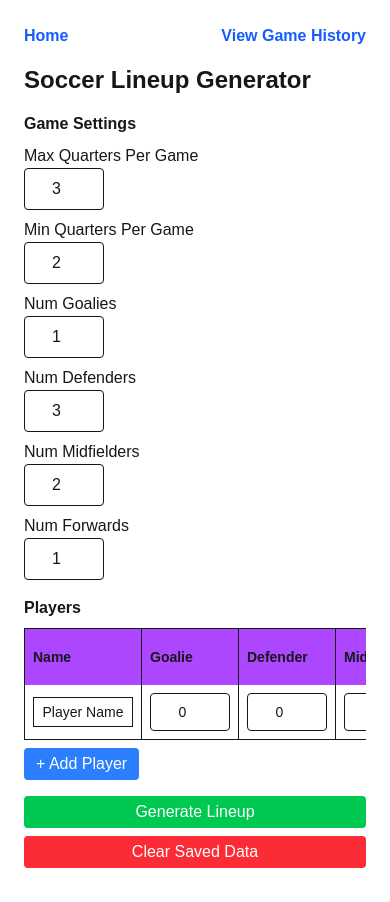
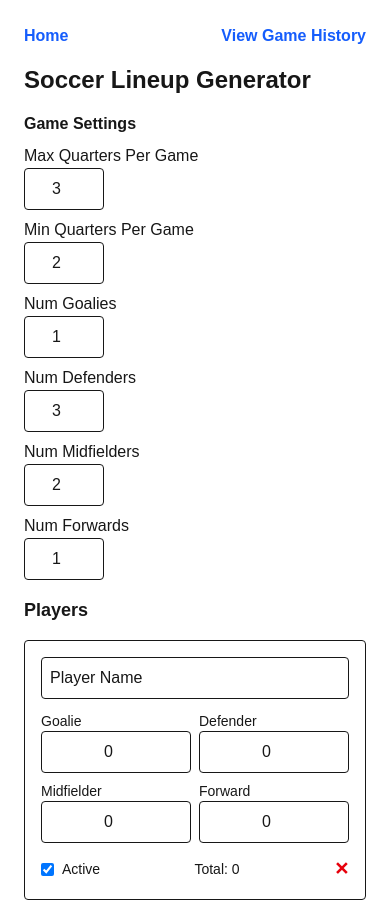
Before and after one commit to AbelAguilarAguirre/GamePlanGenerator, a Next.js app: page / in a window 390 px wide. Shown: the top 902 px of the page. Built offline with nearby package versions, Linux system fonts and the light colour scheme.

Commit message:
mobile refinements table and inputs

```diff
--- a/src/app/page.tsx
+++ b/src/app/page.tsx
@@ -266,197 +266,170 @@ export default function SoccerLineupGenerator() {
                 </div>
             </div>
 
-            <div className="space-y-2">
-                <h2 className="font-semibold">Players</h2>
-                <div className="overflow-x-auto">
-                    <table className="w-full text-left border ">
-                        <thead>
-                            <tr className="bg-purple-500">
-                                <th className="p-2 text-sm sm:text-base border-r">
-                                    Name
-                                </th>
-                                <th className="p-2 text-sm sm:text-base border-r">
-                                    Goalie
-                                </th>
-                                <th className="p-2 text-sm sm:text-base border-r">
-                                    Defender
-                                </th>
-                                <th className="p-2 text-sm sm:text-base border-r">
-                                    Midfielder
-                                </th>
-                                <th className="p-2 text-sm sm:text-base border-r">
-                                    Forward
-                                </th>
-                                <th className="p-2 text-sm sm:text-base border-r">
-                                    Total
-                                </th>
-                                <th className="p-2 text-sm sm:text-base border-r">
-                                    This Game
-                                </th>
-                                <th className="p-2 text-sm sm:text-base border-r">
-                                    Remove
-                                </th>
-                                <th className="p-2 text-sm sm:text-base border-r">
-                                    Active
-                                </th>
-                            </tr>
-                        </thead>
+            <div className="space-y-4">
+                <h2 className="font-semibold text-lg">Players</h2>
 
-                        <tbody>
-                            {players.map((p, idx) => (
-                                <tr
+                {players.map((player, idx) => (
+                    <div
                         key={idx}
-                                    className={
-                                        p.active
-                                            ? ""
-                                            : "bg-gray-100 text-gray-400"
-                                    }
+                        className={`border p-4 rounded space-y-3 ${
+                            player.active === false
+                                ? "bg-gray-100 text-gray-400"
+                                : ""
+                        }`}
                     >
-                                    <td className="p-2 text-center text-sm sm:text-base border-r">
+                        {/* Player Name */}
                         <input
                             type="text"
-                                            inputMode="text"
-                                            autoComplete="off"
-                                            className="border p-1 w-25 sm:w-30 text-center"
-                                            value={p.name}
+                            value={player.name}
+                            placeholder="Player Name"
+                            className="border p-2 w-full rounded"
                             onChange={(e) => {
                                 const updated = [...players];
-                                                updated[idx].name =
-                                                    e.target.value;
+                                updated[idx].name = e.target.value;
                                 setPlayers(updated);
                             }}
                         />
-                                    </td>
-                                    <td className="p-2 text-center text-sm sm:text-base border-r">
+
+                        {/* Position Counts */}
+                        <div className="grid grid-cols-2 gap-2 sm:grid-cols-4">
+                            {/* Goalie */}
+                            <div className="flex flex-col">
+                                <label className="text-sm font-medium">
+                                    Goalie
+                                </label>
                                 <input
                                     type="number"
-                                            inputMode="numeric"
-                                            pattern="[0-9]*"
-                                            className="border p-2 w-20 sm:w-16 text-center rounded"
-                                            value={p.goalieCount}
+                                    min={0}
+                                    step={1}
+                                    value={player.goalieCount}
+                                    className="border p-2 text-center rounded w-full"
                                     onChange={(e) => {
                                         const val = Math.max(
                                             0,
-                                                    parseInt(e.target.value) ||
-                                                        0
+                                            parseInt(e.target.value) || 0
                                         );
                                         const updated = [...players];
                                         updated[idx].goalieCount = val;
                                         setPlayers(updated);
                                     }}
                                 />
-                                    </td>
-                                    <td className="p-2 text-center text-sm sm:text-base border-r">
+                            </div>
+
+                            {/* Defender */}
+                            <div className="flex flex-col">
+                                <label className="text-sm font-medium">
+                                    Defender
+                                </label>
                                 <input
                                     type="number"
-                                            inputMode="numeric"
-                                            pattern="[0-9]*"
-                                            className="border p-2 w-20 sm:w-16 text-center rounded"
-                                            value={p.defenderCount}
+                                    min={0}
+                                    step={1}
+                                    value={player.defenderCount}
+                                    className="border p-2 text-center rounded w-full"
                                     onChange={(e) => {
                                         const val = Math.max(
                                             0,
-                                                    parseInt(e.target.value) ||
-                                                        0
+                                            parseInt(e.target.value) || 0
                                         );
                                         const updated = [...players];
-                                                updated[idx].defenderCount =
-                                                    val;
+                                        updated[idx].defenderCount = val;
                                         setPlayers(updated);
                                     }}
                                 />
-                                    </td>
-                                    <td className="p-2 text-center text-sm sm:text-base border-r">
+                            </div>
+
+                            {/* Midfielder */}
+                            <div className="flex flex-col">
+                                <label className="text-sm font-medium">
+                                    Midfielder
+                                </label>
                                 <input
                                     type="number"
-                                            inputMode="numeric"
-                                            pattern="[0-9]*"
-                                            className="border p-2 w-20 sm:w-16 text-center rounded"
-                                            value={p.midfielderCount}
+                                    min={0}
+                                    step={1}
+                                    value={player.midfielderCount}
+                                    className="border p-2 text-center rounded w-full"
                                     onChange={(e) => {
                                         const val = Math.max(
                                             0,
-                                                    parseInt(e.target.value) ||
-                                                        0
+                                            parseInt(e.target.value) || 0
                                         );
                                         const updated = [...players];
-                                                updated[idx].midfielderCount =
-                                                    val;
+                                        updated[idx].midfielderCount = val;
                                         setPlayers(updated);
                                     }}
                                 />
-                                    </td>
-                                    <td className="p-2 text-center text-sm sm:text-base border-r">
+                            </div>
+
+                            {/* Forward */}
+                            <div className="flex flex-col">
+                                <label className="text-sm font-medium">
+                                    Forward
+                                </label>
                                 <input
                                     type="number"
-                                            inputMode="numeric"
-                                            pattern="[0-9]*"
-                                            className="border p-2 w-20 sm:w-16 text-center rounded"
-                                            value={p.forwardCount}
+                                    min={0}
+                                    step={1}
+                                    value={player.forwardCount}
+                                    className="border p-2 text-center rounded w-full"
                                     onChange={(e) => {
                                         const val = Math.max(
                                             0,
-                                                    parseInt(e.target.value) ||
-                                                        0
+                                            parseInt(e.target.value) || 0
                                         );
                                         const updated = [...players];
                                         updated[idx].forwardCount = val;
                                         setPlayers(updated);
                                     }}
                                 />
-                                    </td>
-                                    <td className="p-2 text-center text-sm sm:text-base border-r">
-                                        {p.goalieCount +
-                                            p.defenderCount +
-                                            p.midfielderCount +
-                                            p.forwardCount}
-                                    </td>
-                                    <td
-                                        className={`p-2 text-center text-sm sm:text-base border-r ${
-                                            (p.quartersThisGame || 0) <
-                                            settings.minQuartersPerGame
-                                                ? "bg-yellow-100 text-yellow-700 font-semibold"
-                                                : ""
-                                        }`}
-                                    >
-                                        {p.quartersThisGame ?? 0}
-                                    </td>
+                            </div>
+                        </div>
 
-                                    <td className="p-2 text-center text-sm sm:text-base border-r">
+                        {/* Active Toggle & Total */}
+                        <div className="flex items-center justify-between">
+                            <div className="flex items-center space-x-2">
+                                <input
+                                    type="checkbox"
+                                    checked={player.active ?? true}
+                                    onChange={(e) => {
+                                        const updated = [...players];
+                                        updated[idx].active = e.target.checked;
+                                        setPlayers(updated);
+                                    }}
+                                />
+                                <label className="text-sm font-medium">
+                                    Active
+                                </label>
+                            </div>
+
+                            <div className="text-sm font-medium">
+                                Total:{" "}
+                                {player.goalieCount +
+                                    player.defenderCount +
+                                    player.midfielderCount +
+                                    player.forwardCount}
+                            </div>
+
+                            {/* Remove Player */}
                             <button
-                                            className="text-red-600"
-                                            onClick={() =>
-                                                handleRemovePlayer(idx)
-                                            }
+                                className="text-red-600 font-bold text-lg"
+                                onClick={() => handleRemovePlayer(idx)}
                             >
                                 ✕
                             </button>
-                                    </td>
-                                    <td className="p-2 text-center text-sm sm:text-base border-r">
-                                        <input
-                                            type="checkbox"
-                                            checked={p.active ?? true}
-                                            onChange={(e) => {
-                                                const updated = [...players];
-                                                updated[idx].active =
-                                                    e.target.checked;
-                                                setPlayers(updated);
-                                            }}
-                                        />
-                                    </td>
-                                </tr>
+                        </div>
+                    </div>
                 ))}
-                        </tbody>
-                    </table>
-                </div>
+
+                {/* Add Player Button */}
                 <button
-                    className="bg-blue-500 text-white px-3 py-1 rounded"
+                    className="bg-blue-500 text-white px-4 py-2 rounded w-full sm:w-auto"
                     onClick={handleAddPlayer}
                 >
                     + Add Player
                 </button>
             </div>
-
             <div className="flex flex-col sm:flex-row space-y-2 sm:space-y-0 sm:space-x-2">
                 <button
                     className="bg-green-500 text-white px-3 py-1 rounded w-full sm:w-auto"
```
Lines whose indentation alone changed are shown as unchanged.
